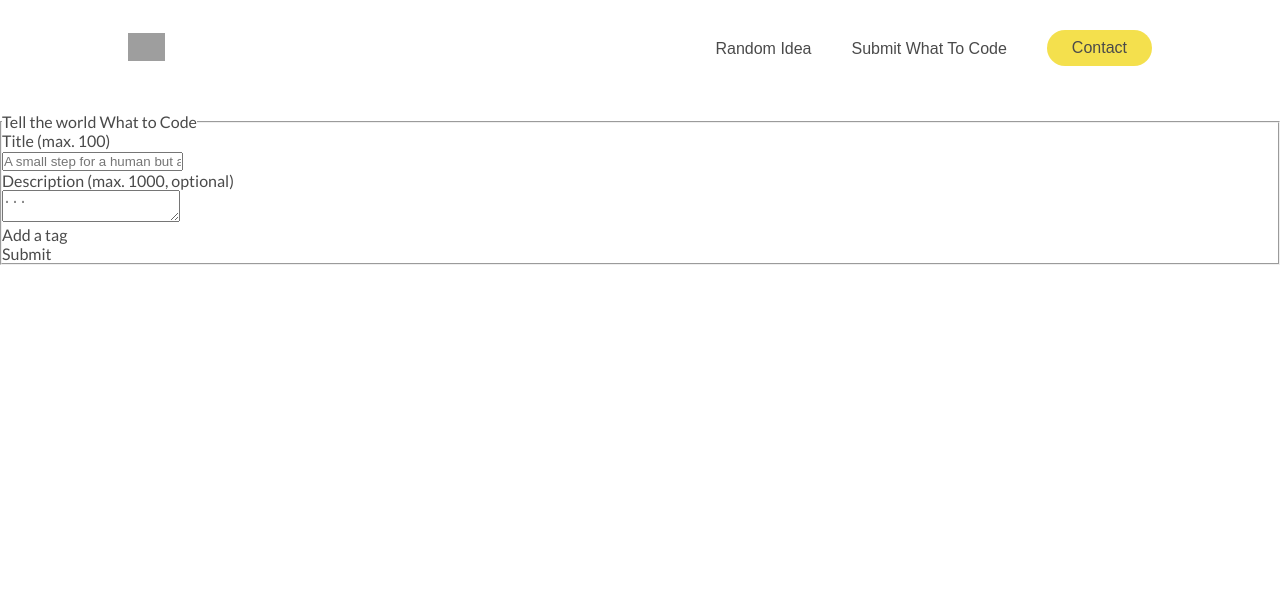
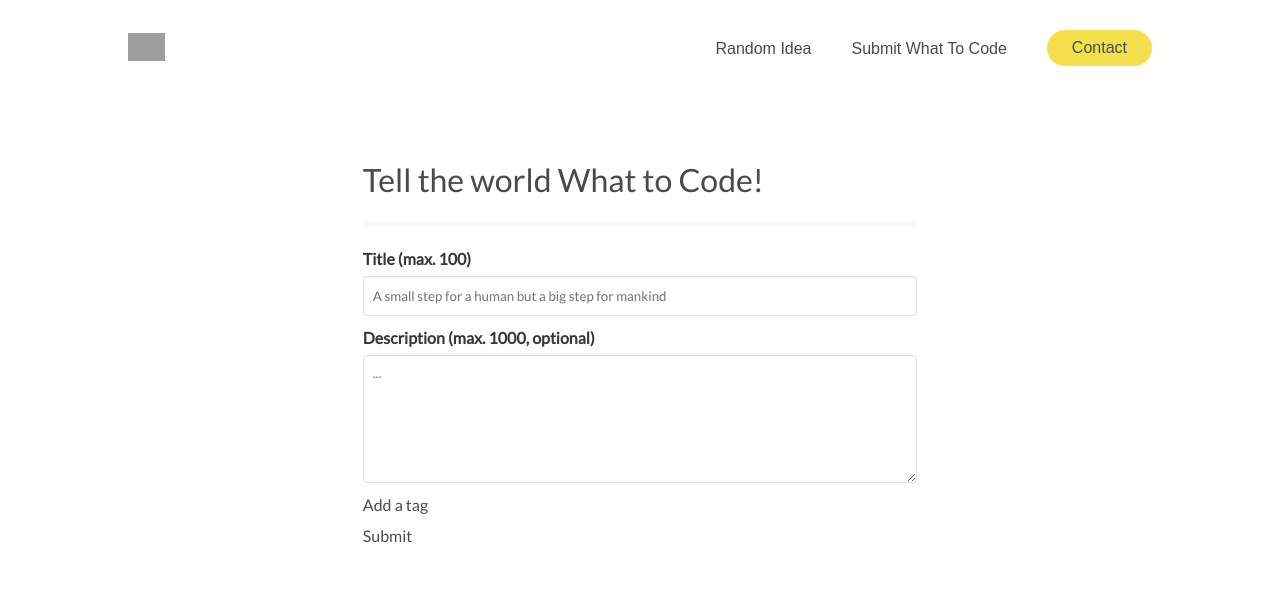
Before and after one commit to sdfiokpskiopdf/what-to-code, a Flask app: page /submit/ in a window 1280 px wide. Shown: the top 604 px of the page. Run offline with Flask 2, Linux system fonts and the light colour scheme; some libraries are stand-ins or nearby versions; grey boxes are pictures that could not be loaded.

Commit message:
half complete submit page

```diff
--- a/website/static/js/index.js
+++ b/website/static/js/index.js
@@ -24,6 +24,7 @@ function add_tag() {
         input.name = "tag" + inputCount;
         strcount = String(parseInt(inputCount) + 1)
         input.placeholder = "Enter tag " + strcount;
+        input.style.cssText = "display: inline-flex;box-shadow: inset 0 .0625em .125em rgba(10,10,10,.05);width:  100%;height: 2.5rem;padding: calc(.5em - 1px) calc(.75em - 1px);align-items: center;justify-content: flex-start;border: 1px solid #dfdfdf;color: #363636;border-radius: 4px;font-family: var(--font-family);"
         container.appendChild(input);
         inputCount++;
     }
--- a/website/static/styles/styles.css
+++ b/website/static/styles/styles.css
@@ -10,6 +10,10 @@
     --tag-color:  #8db1ab;
     --text-color:  #4a4a4a;
     --font-family: 'Lato', sans-serif;
+}
+
+html {
+    text-rendering: optimizeLegibility;
 }
 
 body {
@@ -31,6 +35,13 @@ button, input[type="submit"], input[type="reset"] {
 a, a:hover, a:focus, a:active {
     text-decoration: none;
     color: inherit;
+}
+
+fieldset {
+  border: 0;
+  padding: 0;
+  margin: 0;
+  min-width: 0;
 }
 
 main {
--- /dev/null
+++ b/website/static/styles/submit.css
@@ -0,0 +1,71 @@
+#content {
+	display: flex;
+	padding: 3rem 1.5rem;
+	justify-content: center;
+}
+
+form {
+	width: 45%;
+	max-height: 100%;
+}
+
+#main_title {
+	font-size: 2rem;
+}
+
+hr {
+	border: none;
+	display: block;
+	height: 2px;
+	margin: 1.5rem 0;
+	background-color: #f5f5f5;
+}
+
+.field {
+	display: flex;
+	flex-direction: column;
+	margin-bottom: .75rem;
+}
+
+.label {
+	margin-bottom: .5rem;
+}
+
+.label {
+	color: #363636;
+	font-weight: 700;
+	font-size: 1rem;
+}
+
+.input, .textarea {
+	display: inline-flex;
+	box-shadow: inset 0 .0625em .125em rgba(10,10,10,.05);
+	width:  100%;
+	height: 2.5rem;
+	padding: calc(.5em - 1px) calc(.75em - 1px);
+	align-items: center;
+	justify-content: flex-start;
+	border: 1px solid #dfdfdf;
+	color: #363636;
+	border-radius: 4px;
+	font-family: var(--font-family);
+}
+
+.textarea:not([rows]) {
+	max-height: 40rem;
+	min-height: 8rem;
+}
+
+.textarea {
+	display: block;
+	max-width: 100%;
+	min-width: 100%;
+	padding: calc(.75em - 1px);
+	resize: vertical;
+}
+
+#tags {
+	display: flex;
+	flex-direction: column;
+	row-gap: 1rem;
+}
--- a/website/templates/submit.html
+++ b/website/templates/submit.html
@@ -1,10 +1,15 @@
 {% extends "base.html" %}
+{% block head %}
+<link rel="stylesheet" href="{{url_for('static', filename='styles/submit.css')}}" />
+{% endblock %}
 {% block title %}Submit{% endblock %}
 
 {% block content %}
+<div id="content">
     <form method="POST">
         <fieldset>
-        <legend>Tell the world What to Code</legend>
+            <legend id="main_title">Tell the world What to Code!</legend>
+            <hr />
             <div class="field">
                 <label class="label" for="title">Title (max. 100)</label>
                 <div class="control">
@@ -31,4 +36,5 @@
             </div>
         </fieldset>
     </form>
+</div>
 {% endblock %}
```
Also changed, not shown: create_posts.py (+5 -9 lines), website/__init__.py (line endings or trailing spaces), website/database.db. Lines whose indentation alone changed are shown as unchanged.
